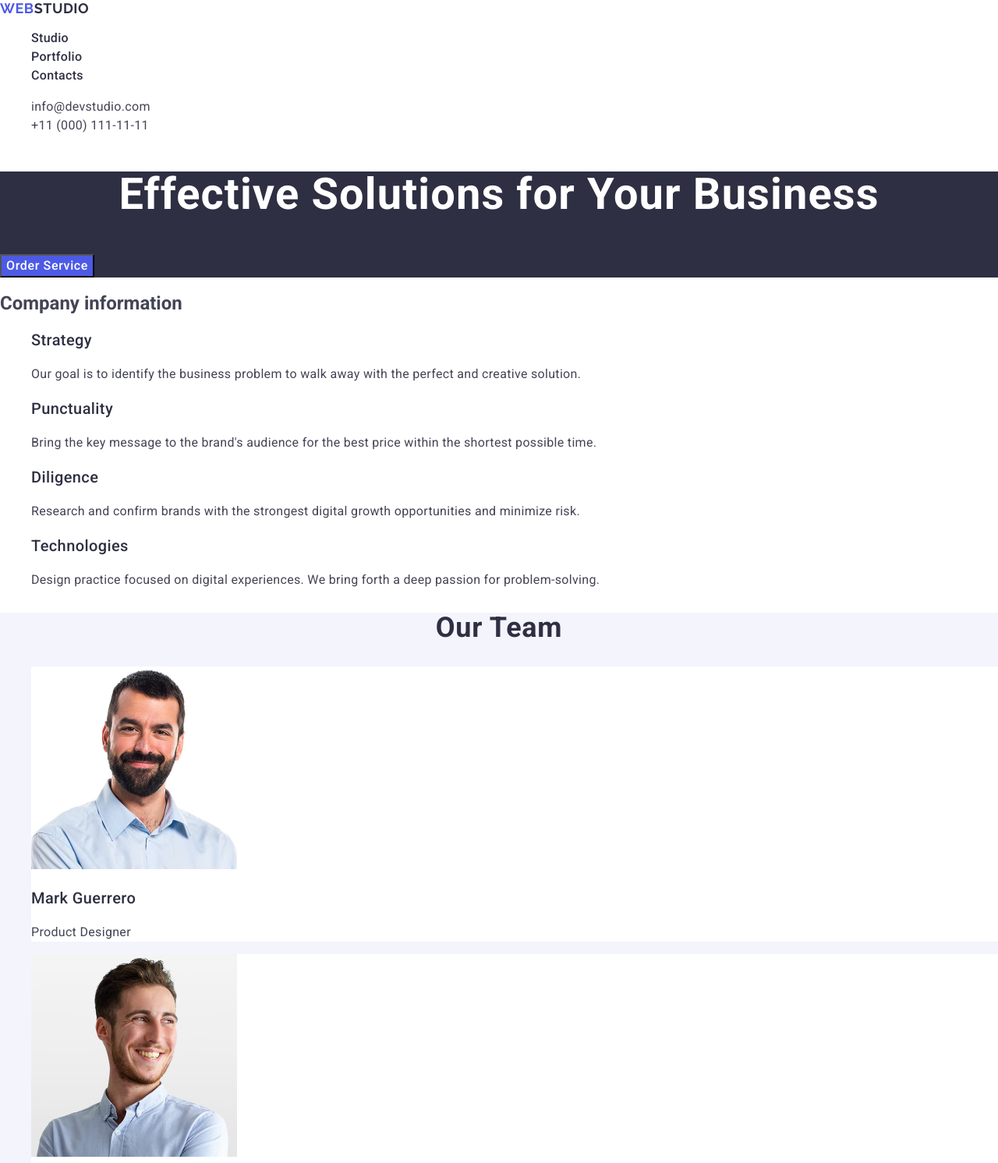
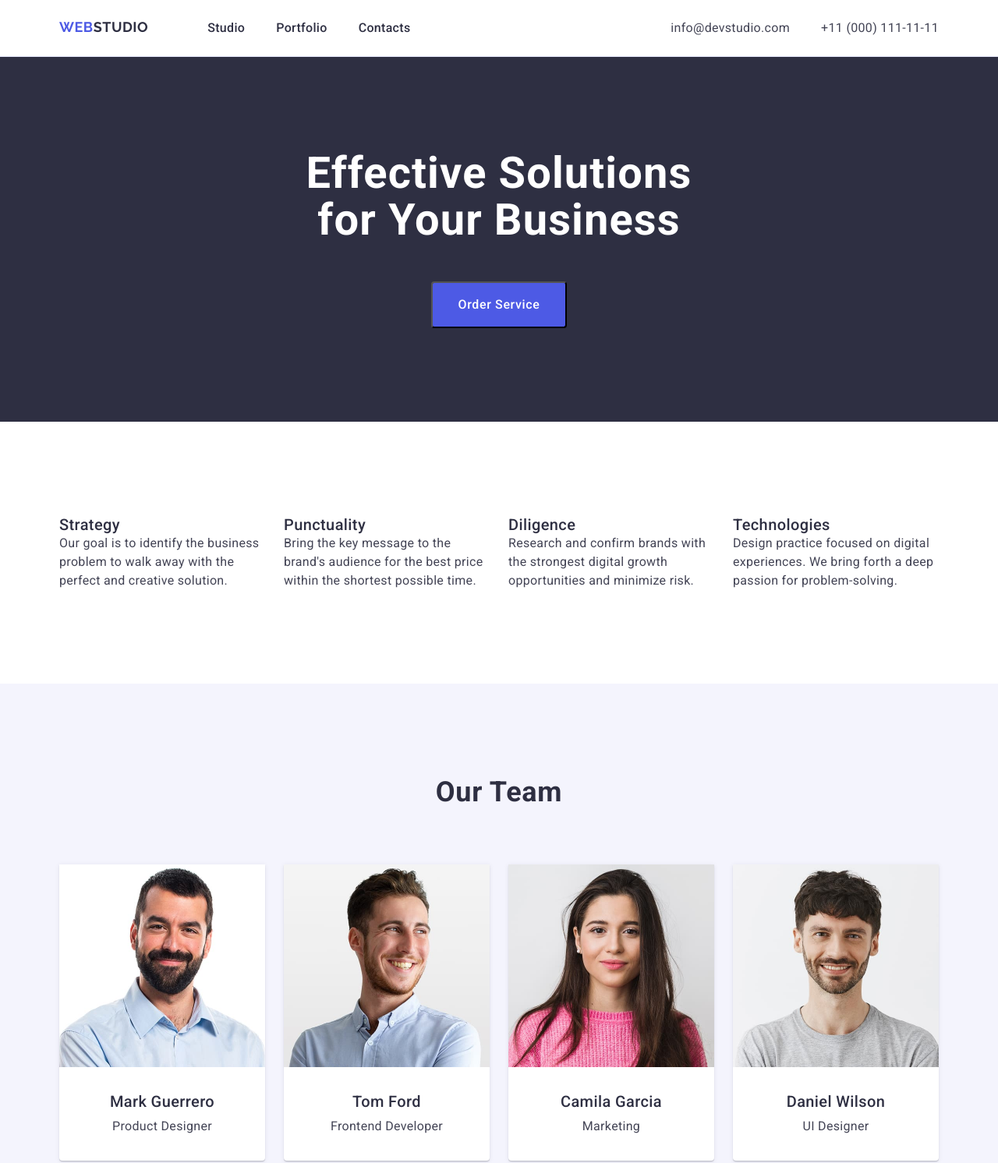
Before and after one commit to Yaroslav-Hoian/goit-markup-hw-03, a plain HTML site: page index.html in a window 1280 px wide. Shown: the top 1492 px of the page at 78% size. Drawn offline with nearby package versions, Linux system fonts and the light colour scheme.

Commit message:
markup style.css

```diff
--- a/css/styles.css
+++ b/css/styles.css
@@ -11,6 +11,23 @@ ul {
 }
 button{
     cursor: pointer;
+}
+h1, h2, h3, h4, h5, h6, p, ul {
+    margin: 0;
+    padding: 0;
+}
+img {
+    display: block;
+}
+.container {
+    margin: 0 auto;
+    padding: 0 15px;
+    width: 1158px;
+    justify-content: space-between;
+}
+.section {
+    padding-top: 120px;
+    padding-bottom: 120px;
 }
 
 /* Navigation */
@@ -69,6 +86,7 @@ button{
     letter-spacing: 0.02em;
     text-align: center;
     color: #fff;
+    max-width: 496px;
 }
 .first-section-button-style{
     font-family: "Roboto", sans-serif;
@@ -175,3 +193,142 @@ button{
     letter-spacing: 0.02em;
     color: #f4f4fd;
 }
+
+/* HW3 */
+header {
+    border-bottom: 1px solid #e7e9fc;
+}
+header .container {
+    display: flex;
+    align-items: flex-start;
+    margin-top: 24px;
+    margin-bottom: 24px;
+}
+.header-navigation {
+    display: flex;
+    /* margin-left: 156px; */
+}
+.navigation-style {
+    display: flex;
+    margin-left: 76px;
+    align-items: flex-start;
+    /* justify-content: flex-start; */
+    gap: 40px;
+}
+.contacts-style {
+    display: flex;
+    align-items: flex-start;
+}
+.contacts-list {
+    display: flex;
+    align-items: flex-start;
+    gap: 40px;
+}
+
+/* 1 Section */
+.first-section .container {
+    display: flex;
+    /* padding: 188px 472px; */
+    flex-direction: column;
+    align-items: center;
+    gap: 48px;
+}
+.first-section-button-style {
+    display: flex;
+    align-items: center;
+    justify-content: flex-start;
+    gap: 10px;
+    border-radius: 4px;
+    padding: 16px 32px;
+}
+
+/* 2 Section */
+.second-section .container {
+    display: flex;
+    align-items: flex-start;
+    justify-content: flex-start;
+    /* padding-top: 116px;
+    padding-bottom: 120px; */
+}
+.second-section-list {
+    display: flex;
+    gap: 24px;
+}
+.second-section-title .second-section-info {
+    display: flex;
+    gap: 8px;
+}
+.second-section-list li {
+    width: calc((100% - 72px) / 4);
+}
+
+/* 3 Section */
+.third-section-title {
+    padding-bottom: 72px;
+}
+.third-section-items {
+    display: flex;
+    gap: 24px;
+}
+.third-section-list {
+    width: calc((100% - 72px) / 4);
+    border-radius: 0 0 4px 4px;
+    box-shadow: 0 2px 1px 0 rgba(46, 47, 66, 0.08), 0 1px 1px 0 rgba(46, 47, 66, 0.16), 0 1px 6px 0 rgba(46, 47, 66, 0.08);
+}
+.third-section-name {
+    display: flex;
+    align-items: center;
+    flex-direction: column;
+    padding-top: 32px;
+}
+.third-section-info {
+    display: flex;
+    align-items: center;
+    flex-direction: column;
+    padding-top: 8px;
+    padding-bottom: 32px;
+}
+
+/* 4 Section */
+.fourth-section-title {
+    padding-bottom: 72px;
+}
+.fourth-section-items {
+    display: flex;
+    flex-wrap: wrap;
+    gap: 24px;
+}
+.fourth-section-item {
+    width: calc((100% - 48px) / 3);
+}
+.fourth-section-name {
+    padding-top: 32px;
+    padding-bottom: 8px;
+    padding-left: 16px;
+    border-left: 1px solid #e7e9fc;
+    border-right: 1px solid #e7e9fc;
+}
+.fourth-section-info {
+    padding-bottom: 32px;
+    padding-left: 16px;
+    border-bottom: 1px solid #e7e9fc;
+    border-left: 1px solid #e7e9fc;
+    border-right: 1px solid #e7e9fc;
+}
+
+/* Footer */
+.footer .container{
+    /* display: flex;
+    align-items: flex-start;
+    justify-content: flex-start;
+    flex-direction: column; */
+    padding-top: 100px;
+    padding-bottom: 100px;
+}
+.logo-footer {
+    display: inline-block;
+    margin-bottom: 16px;
+}
+.footer-info {
+    max-width: 264px;
+}
--- a/index.html
+++ b/index.html
@@ -4,7 +4,7 @@
 <head>
     <meta charset="UTF-8">
     <meta name="viewport" content="width=device-width, initial-scale=1.0">
-    <title>Document</title>
+    <title>Web Studio</title>
     <link rel="stylesheet" href="https://cdnjs.cloudflare.com/ajax/libs/modern-normalize/3.0.1/modern-normalize.min.css"
         integrity="sha512-q6WgHqiHlKyOqslT/lgBgodhd03Wp4BEqKeW6nNtlOY4quzyG3VoQKFrieaCeSnuVseNKRGpGeDU3qPmabCANg=="
         crossorigin="anonymous" referrerpolicy="no-referrer" />
@@ -19,7 +19,8 @@
 <body>
         <header>
             <!-- Navigation -->
-        <nav>
+            <div class="container">
+                <nav class="header-navigation">
                     <a href="./index.html" class="logo">Web<span class="logo-style">Studio</span></a>
                     <ul class="navigation-style">
                         <li><a href="./index.html" class="navigation-link">Studio</a></li>
@@ -29,24 +30,28 @@
                 </nav>
                 <!-- Company contacts -->
                 <address class="contacts-style">
-            <ul>
+                    <ul class="contacts-list">
                         <li><a href="mailto:info@devstudio.com" class="contacts-link">info@devstudio.com</a>
                         </li>
                         <li><a href="tel:+110001111111" class="contacts-link">+11 (000) 111-11-11</a>
                         </li>
                     </ul>
                 </address>
+            </div>
         </header>
         <main>
             <!-- 1 Section -->
-        <section class="first-section">
+            <section class="first-section section">
+                <div class="container">
                     <h1 class="first-section-title">Effective Solutions for Your Business</h1>
                     <button type="button" class="first-section-button-style">Order Service</button>
+                </div>
             </section>
             <!-- 2 Section -->
-        <section>
-            <h2>Company information</h2>
-            <ul>
+            <section class="second-section section">
+                <div class="container">
+                    <h2 hidden>Company information</h2>
+                    <ul  class="second-section-list">
                         <li>
                             <h3 class="second-section-title">Strategy</h3>
                             <p class="second-section-info">Our goal is to identify the business
@@ -65,11 +70,13 @@
                             <p class="second-section-info">Design practice focused on digital experiences. We bring forth a deep passion for problem-solving.</p>
                         </li>
                     </ul>
+                </div>
             </section>
             <!-- 3 Section -->
-        <section class="third-section">
+            <section class="third-section section">
+                <div class="container">
                     <h2 class="third-section-title">Our Team</h2>
-            <ul>
+                    <ul class="third-section-items">
                         <li class="third-section-list">
                             <img src="./images/Mark.jpg" width="264" alt="Mark Guerrero">
                             <h3 class="third-section-name">Mark Guerrero</h3>
@@ -91,12 +98,14 @@
                             <p class="third-section-info">UI Designer</p>
                         </li>
                     </ul>
+                </div>
             </section>
             <!-- 4 Section -->
-        <section>
+            <section class="section">
+                <div class="container">
                     <h2 class="fourth-section-title">Our Portfolio</h2>
-            <ul>
-                <li>
+                    <ul class="fourth-section-items">
+                        <li class="fourth-section-item">
                             <img src="./images/Banking-App.jpg" width="360" alt="Banking App">
                             <h3 class="fourth-section-name">Banking App</h3>
                             <p class="fourth-section-info">App</p>
@@ -127,13 +136,16 @@
                             <p class="fourth-section-info">Marketing</p>
                         </li>
                     </ul>
+                </div>
             </section>
         </main>
         <!-- Footer -->
         <footer class="footer">
+            <div class="container">
                 <a href="./index.html" class="logo-footer">Web<span class="logo-style-footer">Studio</span></a>
                 <p class="footer-info">Increase the flow of customers and sales for your business with digital marketing & growth solutions.
                 </p>
+            </div>
         </footer>
 </body>
 </html>
```
Lines whose indentation alone changed are shown as unchanged.
